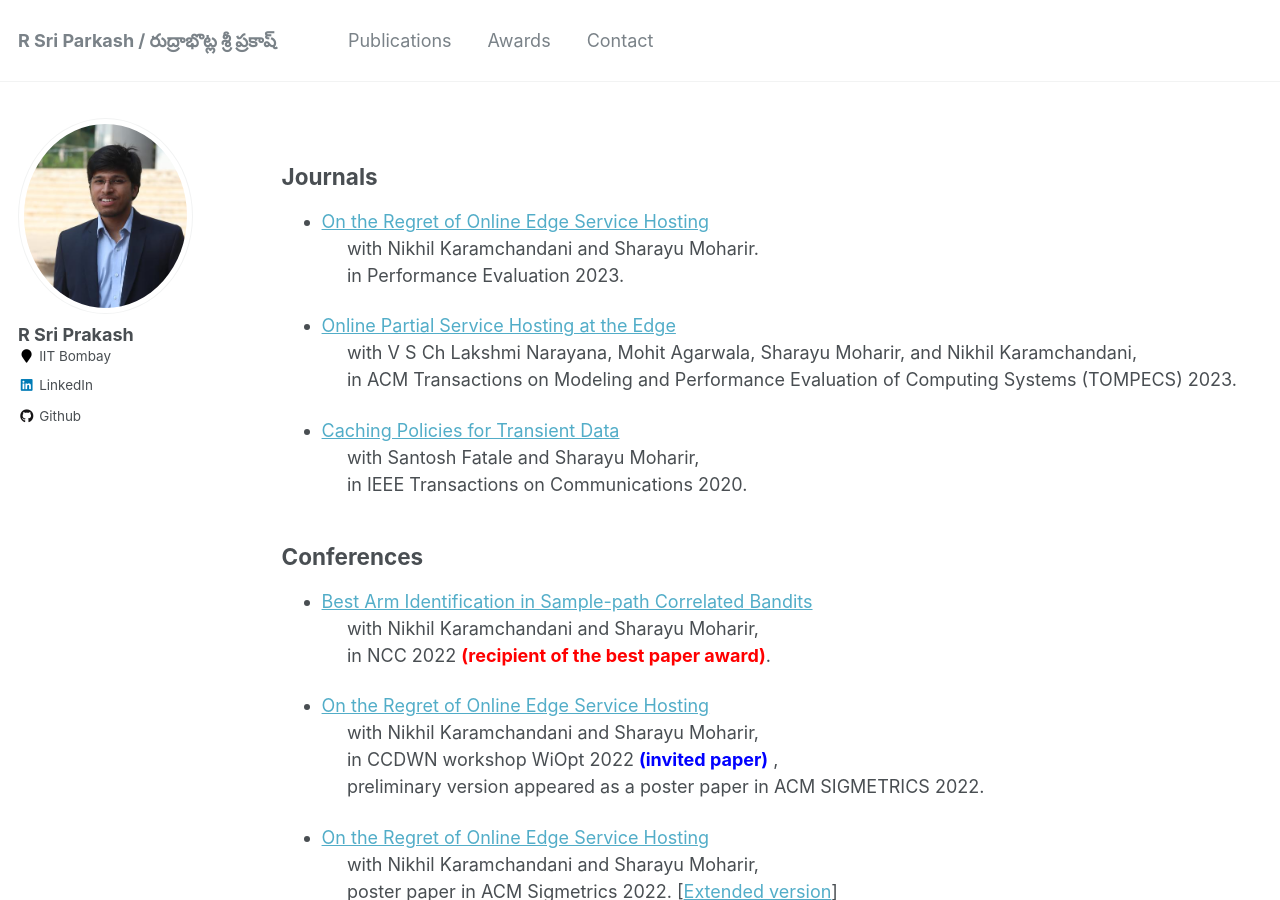
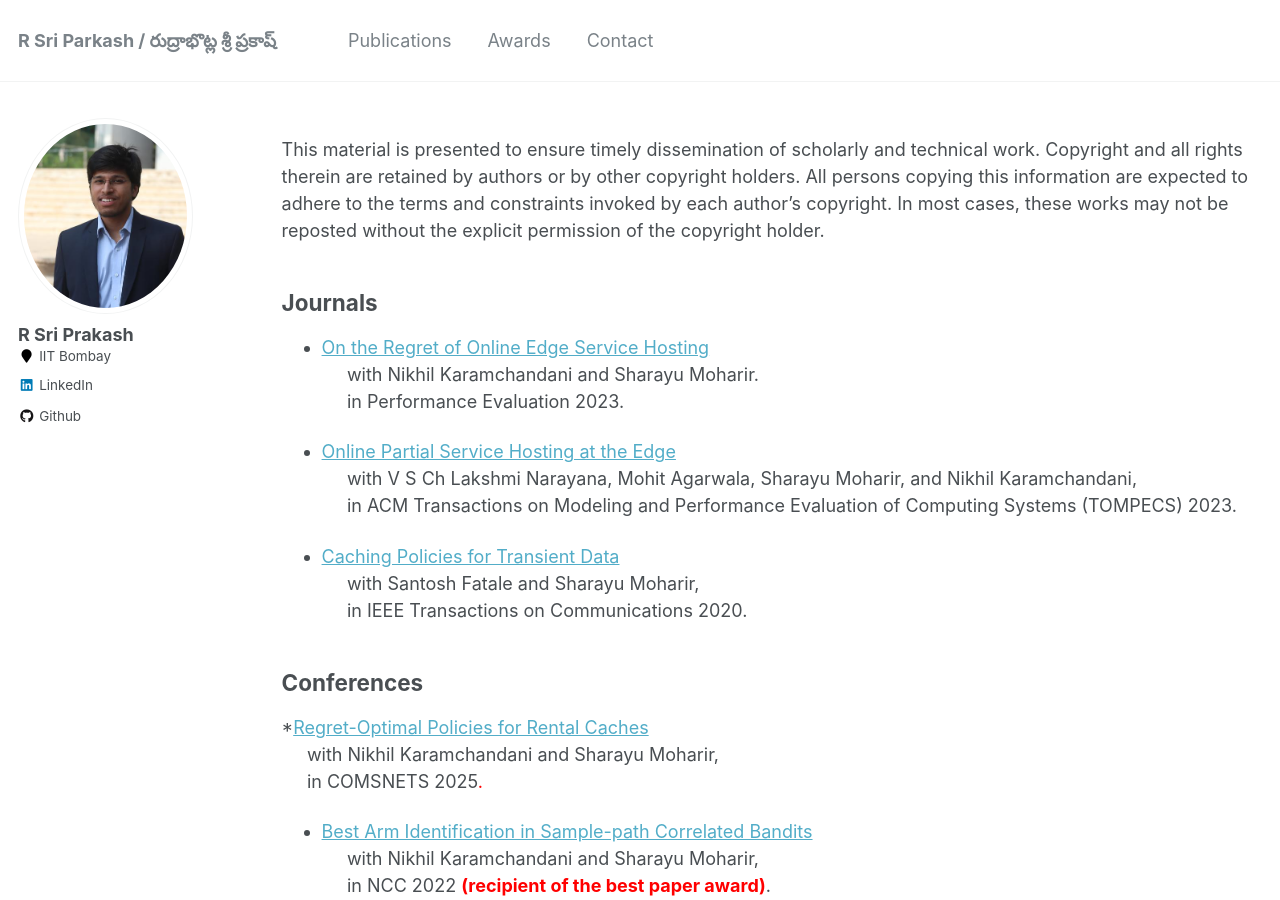
Before and after one commit to rsriprakash/rsriprakash.github.io, a Jekyll site: the page built from _pages/publications.md, in a window 1280 px wide and 900 px high. Built offline with Jekyll 4.4.1, drawn with Linux system fonts in a browser that asks for light colours.

Commit message:
Update publications.md

```diff
--- a/_pages/publications.md
+++ b/_pages/publications.md
@@ -6,6 +6,7 @@ author_profile: true
 redirect_from:
   - /publications
 ---
+This material is presented to ensure timely dissemination of scholarly and technical work. Copyright and all rights therein are retained by authors or by other copyright holders. All persons copying this information are expected to adhere to the terms and constraints invoked by each author's copyright. In most cases, these works may not be reposted without the explicit permission of the copyright holder.
 ## Journals
 * [On the Regret of Online Edge Service Hosting](https://arxiv.org/abs/2303.06851)<br>
 		&nbsp;&nbsp;&nbsp;&nbsp; with Nikhil Karamchandani and Sharayu Moharir.<br>
@@ -20,6 +21,10 @@ redirect_from:
     &nbsp;&nbsp;&nbsp;&nbsp; in IEEE Transactions on Communications 2020.
 
 ## Conferences
+*[Regret-Optimal Policies for Rental Caches](http://rsriprakash.github.io/files/COMSNETS_2025.pdf)<br>
+&nbsp;&nbsp;&nbsp;&nbsp; with Nikhil Karamchandani and Sharayu Moharir,<br>
+    &nbsp;&nbsp;&nbsp;&nbsp; in COMSNETS 2025<span style="color:red">.
+
 * [Best Arm Identification in Sample-path Correlated Bandits](http://rsriprakash.github.io/files/NCC_2022.pdf)<br>
     &nbsp;&nbsp;&nbsp;&nbsp; with Nikhil Karamchandani and Sharayu Moharir,<br>
     &nbsp;&nbsp;&nbsp;&nbsp; in NCC 2022<span style="color:red"> **(recipient of the best paper award)**</span>.
```
